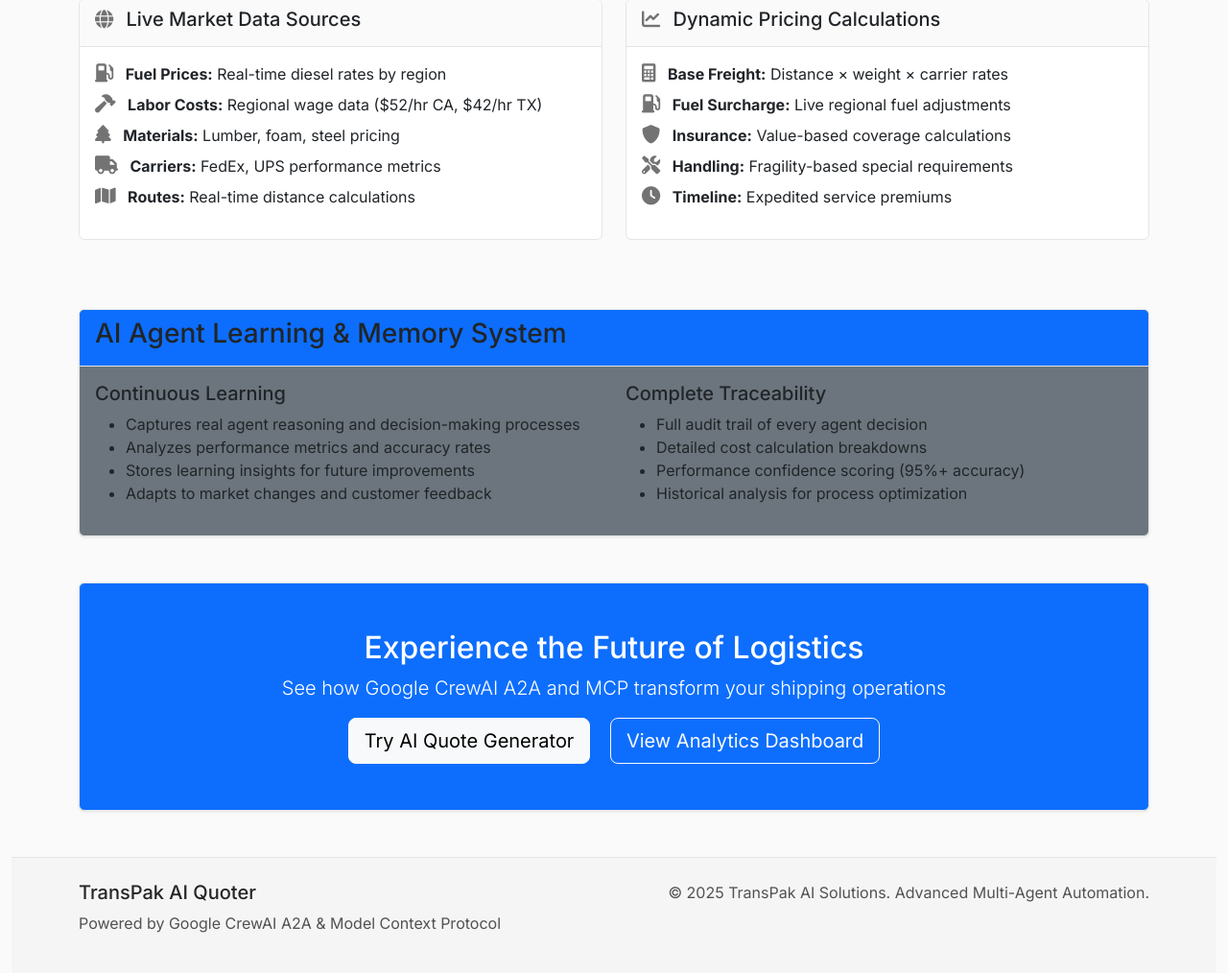
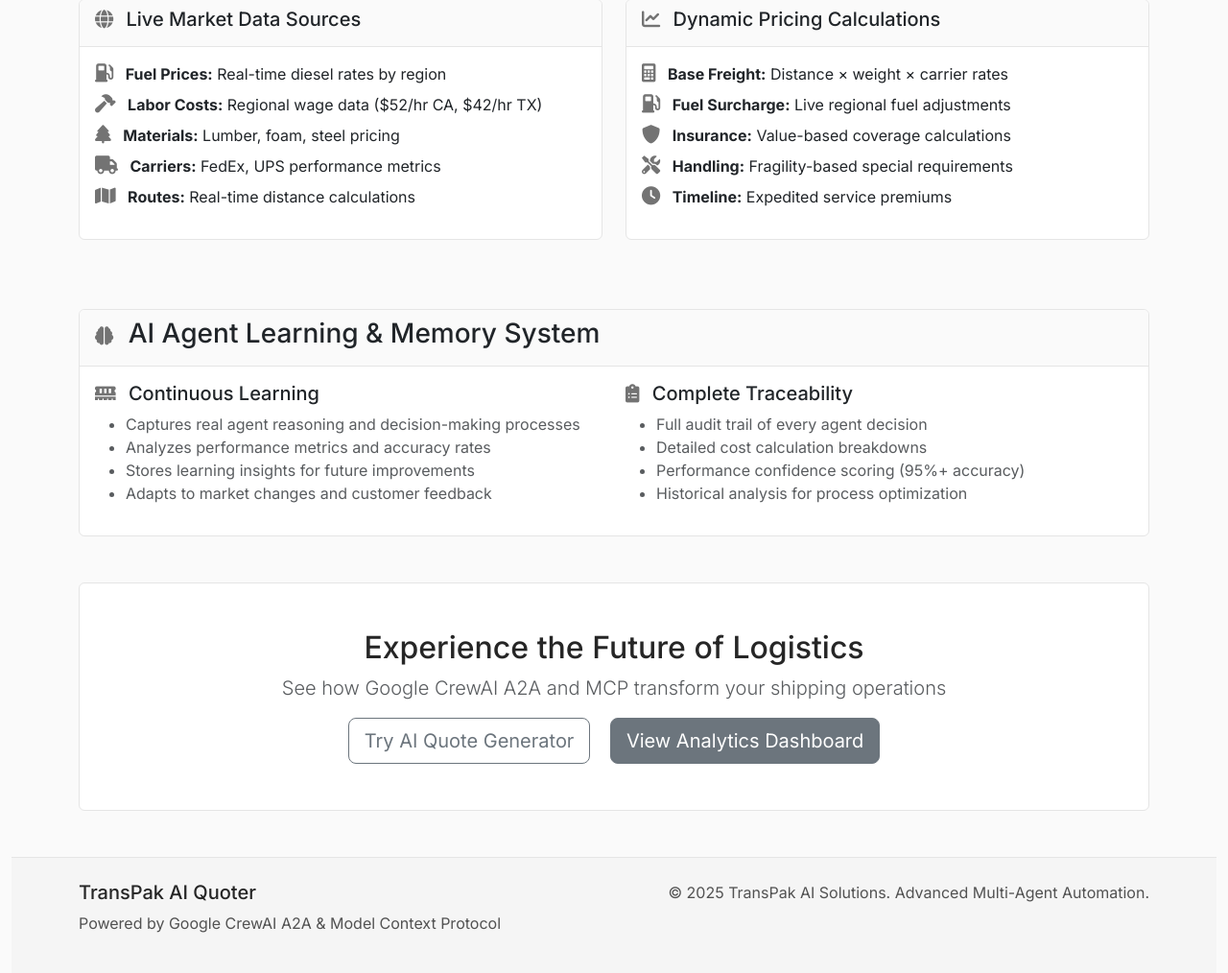
Before and after one commit to mansihsurapaneni2025/TransPakQuoteCrewAI, a Flask app: page /ai-agents-process in a window 1280 px wide. Shown: the part 2512-3526 px from the top of the page at 96% size. Run offline with Flask 3, Linux system fonts and the light colour scheme.

Commit message:
Improve the look and feel of the AI agent process visualization page
Update CSS classes and icons for a more neutral and professional theme in ai_agents_process.html.

Replit-Commit-Author: Agent
Replit-Commit-Session-Id: b1f9b054-72b7-402b-afbf-2979ad542c81
Replit-Commit-Screenshot-Url: https://storage.googleapis.com/screenshot-production-us-central1/faf3e1fa-7eb9-4c84-b50d-3144ba4c7837/7c95dd34-5d80-4ed4-b506-2b156cb846b8.jpg

```diff
--- a/templates/ai_agents_process.html
+++ b/templates/ai_agents_process.html
@@ -418,15 +418,15 @@
         <section class="mb-5">
             <div class="row">
                 <div class="col-12">
-                    <div class="card bg-secondary">
-                        <div class="card-header bg-primary">
-                            <h3><i class="bi bi-brain"></i> AI Agent Learning & Memory System</h3>
+                    <div class="card process-card">
+                        <div class="card-header">
+                            <h3><i class="neutral-icon fas fa-brain"></i> AI Agent Learning & Memory System</h3>
                         </div>
                         <div class="card-body">
                             <div class="row">
                                 <div class="col-lg-6">
-                                    <h5><i class="bi bi-memory text-info"></i> Continuous Learning</h5>
-                                    <ul>
+                                    <h5><i class="neutral-icon fas fa-memory"></i> Continuous Learning</h5>
+                                    <ul class="text-muted">
                                         <li>Captures real agent reasoning and decision-making processes</li>
                                         <li>Analyzes performance metrics and accuracy rates</li>
                                         <li>Stores learning insights for future improvements</li>
@@ -434,8 +434,8 @@
                                     </ul>
                                 </div>
                                 <div class="col-lg-6">
-                                    <h5><i class="bi bi-journal-code text-success"></i> Complete Traceability</h5>
-                                    <ul>
+                                    <h5><i class="neutral-icon fas fa-clipboard-list"></i> Complete Traceability</h5>
+                                    <ul class="text-muted">
                                         <li>Full audit trail of every agent decision</li>
                                         <li>Detailed cost calculation breakdowns</li>
                                         <li>Performance confidence scoring (95%+ accuracy)</li>
@@ -451,12 +451,12 @@
 
         <!-- Call to Action -->
         <section class="text-center mb-5">
-            <div class="card bg-primary text-white">
+            <div class="card process-card">
                 <div class="card-body p-5">
-                    <h2>Experience the Future of Logistics</h2>
-                    <p class="lead">See how Google CrewAI A2A and MCP transform your shipping operations</p>
-                    <a href="/" class="btn btn-light btn-lg me-3">Try AI Quote Generator</a>
-                    <a href="/analytics" class="btn btn-outline-light btn-lg">View Analytics Dashboard</a>
+                    <h2 style="color: var(--neutral-800);">Experience the Future of Logistics</h2>
+                    <p class="lead text-muted">See how Google CrewAI A2A and MCP transform your shipping operations</p>
+                    <a href="/" class="btn btn-outline-secondary btn-lg me-3">Try AI Quote Generator</a>
+                    <a href="/admin" class="btn btn-secondary btn-lg">View Analytics Dashboard</a>
                 </div>
             </div>
         </section>
```
